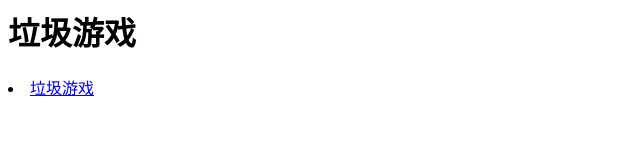
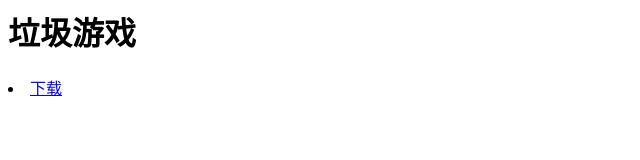
Before and after one commit to Shaped1231/Shaped1231.github.io, a plain HTML site: page zhatu/lajigame.html in a window 1280 px wide. Shown: the full height of the page, 0-640 px from the left. Drawn offline with Linux system fonts and the light colour scheme.

Commit message:
Update lajigame.html

```diff
--- a/zhatu/lajigame.html
+++ b/zhatu/lajigame.html
@@ -1,3 +1,3 @@
 <h1>垃圾游戏</h1>
 <title>垃圾游戏</title>
-<li> <a href="https://www.mini1.cn/index">垃圾游戏</a> </li>
+<li> <a href="https://www.mini1.cn/index">下载</a> </li>
```
